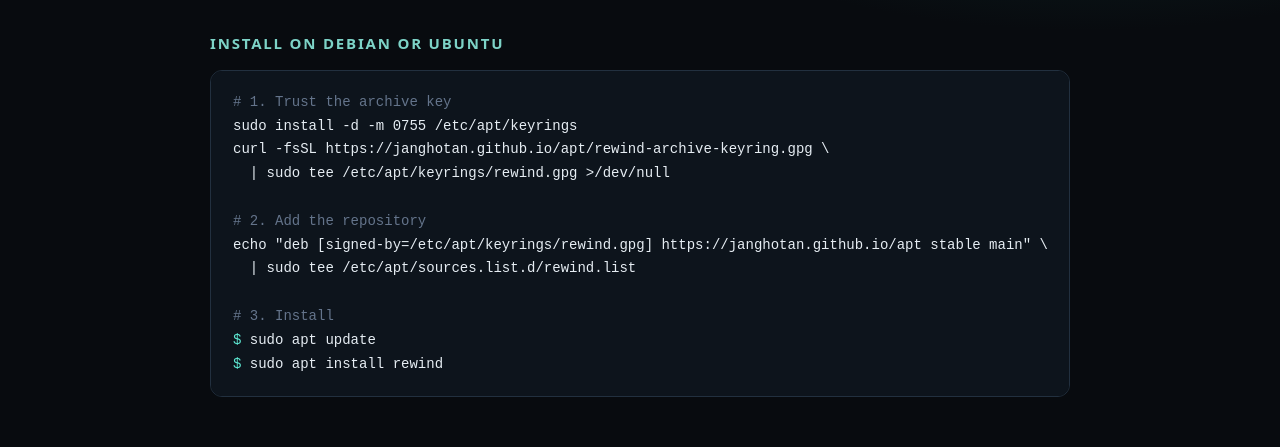
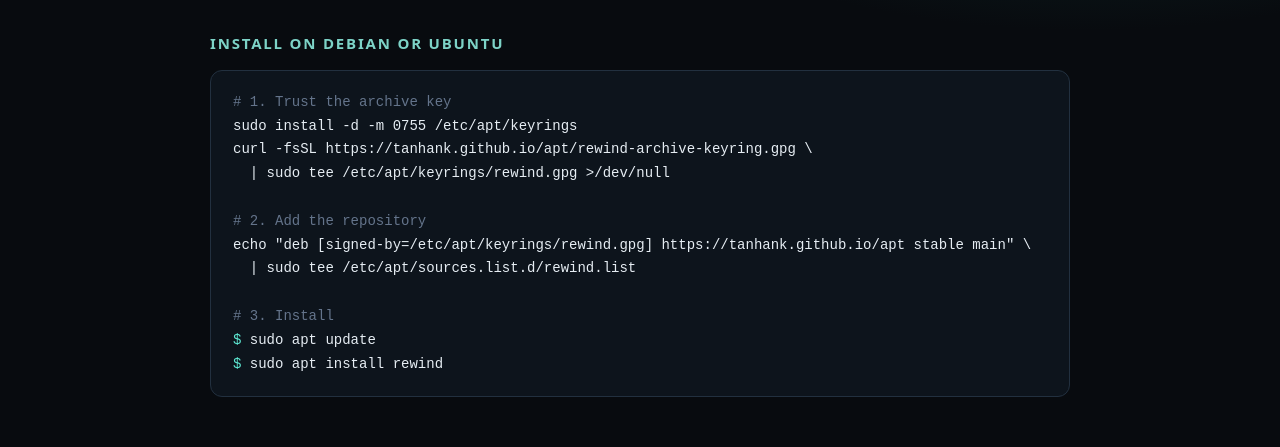
Before and after one commit to tanhank/apt, a plain HTML site: page index.html in a window 1280 px wide. Shown: the part 172-619 px from the top of the page. Drawn offline with Linux system fonts and the light colour scheme.

Commit message:
docs: update apt and repo URLs to tanhank

```diff
--- a/index.html
+++ b/index.html
@@ -46,11 +46,11 @@
   <h2>Install on Debian or Ubuntu</h2>
   <pre><span class="comment"># 1. Trust the archive key</span>
 sudo install -d -m 0755 /etc/apt/keyrings
-curl -fsSL https://janghotan.github.io/apt/rewind-archive-keyring.gpg \
+curl -fsSL https://tanhank.github.io/apt/rewind-archive-keyring.gpg \
   | sudo tee /etc/apt/keyrings/rewind.gpg >/dev/null
 
 <span class="comment"># 2. Add the repository</span>
-echo "deb [signed-by=/etc/apt/keyrings/rewind.gpg] https://janghotan.github.io/apt stable main" \
+echo "deb [signed-by=/etc/apt/keyrings/rewind.gpg] https://tanhank.github.io/apt stable main" \
   | sudo tee /etc/apt/sources.list.d/rewind.list
 
 <span class="comment"># 3. Install</span>
@@ -77,7 +77,7 @@ echo 'rewind init fish | source' >> ~/.config/fish/config.fish</pre>
   <h2>Signing key</h2>
   <p class="fingerprint">5E4B 6F8C F986 92B9 3FA0&nbsp; 930E 4B23 A539 82AF 1E48<br>
   rewind archive signing key &lt;janghotan@users.noreply.github.com&gt;</p>
-  <p><a href="rewind-archive-keyring.gpg">Download the keyring</a> · <a href="https://github.com/janghotan/rewind">Source code</a> · <a href="https://github.com/janghotan/rewind/releases">Releases</a></p>
+  <p><a href="rewind-archive-keyring.gpg">Download the keyring</a> · <a href="https://github.com/tanhank/rewind">Source code</a> · <a href="https://github.com/tanhank/rewind/releases">Releases</a></p>
 
   <footer>
     Packages are built from tagged releases and signed with the key above.
```
Also changed, not shown: 1 other file.
